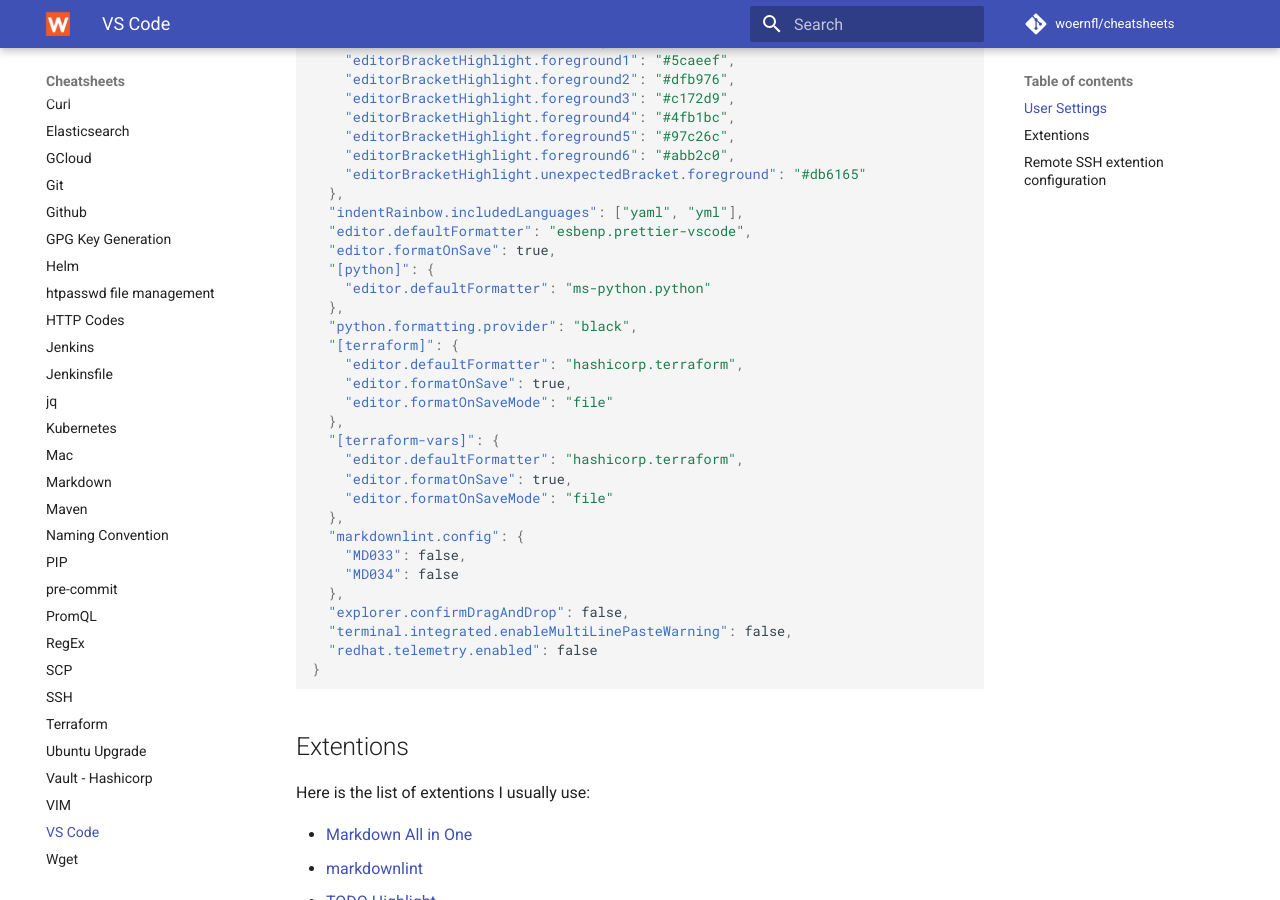
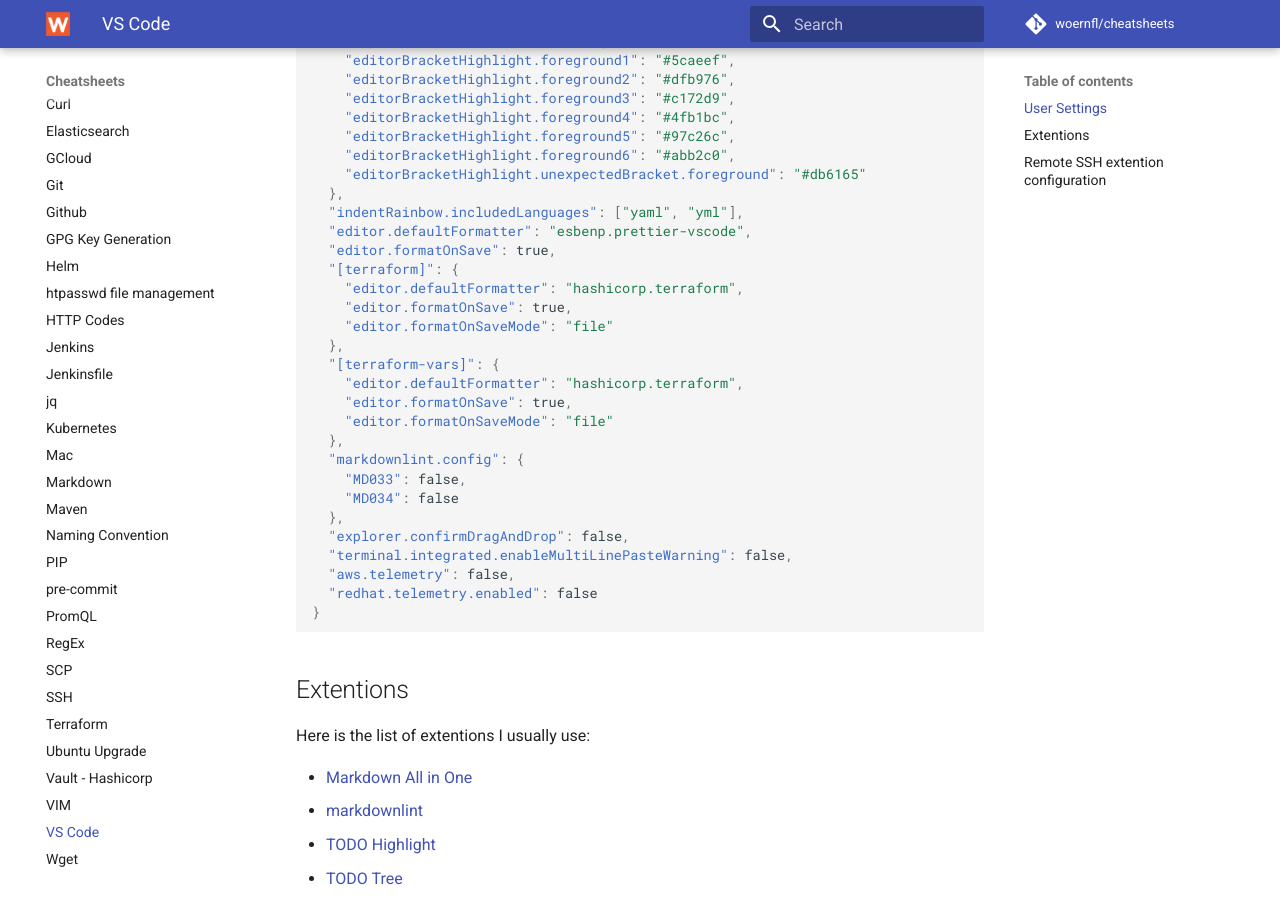
Before and after one commit to woernfl/cheatsheets, an MkDocs documentation site: the page built from docs/vs-code.md, in a window 1280 px wide and 900 px high, scrolled down 308 px. Built offline with MkDocs 1.6.1 and Material for MkDocs 9.7.7, drawn with Linux system fonts in a browser that asks for light colours; comment, search, counter and statistics services are not loaded.

Commit message:
Update vs-code.md

````diff
--- a/docs/vs-code.md
+++ b/docs/vs-code.md
@@ -20,10 +20,6 @@
   "indentRainbow.includedLanguages": ["yaml", "yml"],
   "editor.defaultFormatter": "esbenp.prettier-vscode",
   "editor.formatOnSave": true,
-  "[python]": {
-    "editor.defaultFormatter": "ms-python.python"
-  },
-  "python.formatting.provider": "black",
   "[terraform]": {
     "editor.defaultFormatter": "hashicorp.terraform",
     "editor.formatOnSave": true,
@@ -40,6 +36,7 @@
   },
   "explorer.confirmDragAndDrop": false,
   "terminal.integrated.enableMultiLinePasteWarning": false,
+  "aws.telemetry": false,
   "redhat.telemetry.enabled": false
 }
 ```
````
